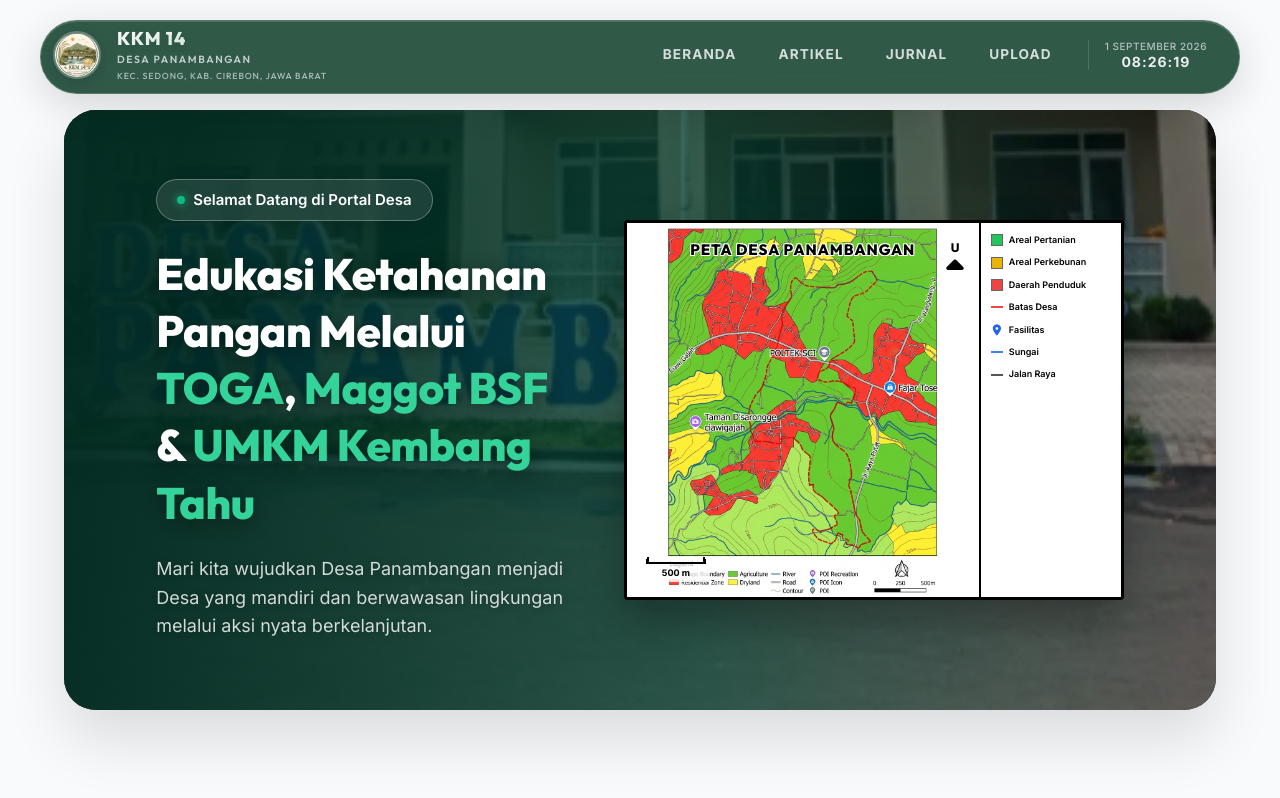
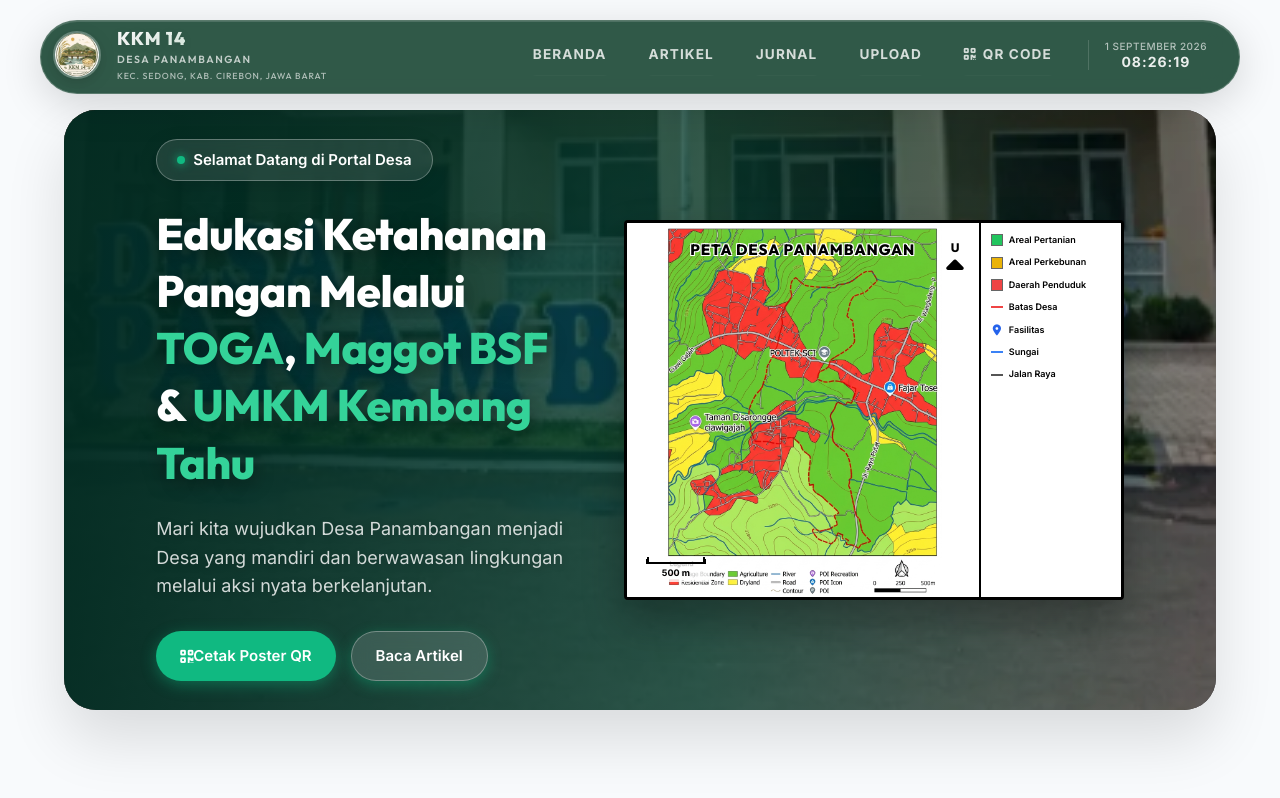
Before and after one commit to kkn14panambangan/web-artikel-panambangan, a Next.js app: page / in a window 1280 px wide. Shown: the top 798 px of the page. Built offline with nearby package versions, Linux system fonts and the light colour scheme; no server answers; the database is empty.

Commit message:
Add links to QR poster in Navbar and Homepage

```diff
--- a/src/app/page.js
+++ b/src/app/page.js
@@ -28,6 +28,14 @@ export default async function Home() {
           <p style={{ maxWidth: '600px', fontSize: 'clamp(15px, 1.8vw, 18px)', lineHeight: 1.6, opacity: 0.9, textShadow: '0 2px 10px rgba(0,0,0,0.3)' }}>
             Mari kita wujudkan Desa Panambangan menjadi Desa yang mandiri dan berwawasan lingkungan melalui aksi nyata berkelanjutan.
           </p>
+          <div style={{ marginTop: '30px', display: 'flex', gap: '15px', flexWrap: 'wrap' }}>
+            <a href="/poster-qr.html" target="_blank" className="btn" style={{ background: '#10b981', color: 'white', border: 'none', boxShadow: '0 4px 15px rgba(16, 185, 129, 0.4)' }}>
+              <i className="fa-solid fa-qrcode"></i> Cetak Poster QR
+            </a>
+            <Link href="/articles" className="btn" style={{ background: 'rgba(255,255,255,0.15)', backdropFilter: 'blur(10px)', color: 'white', border: '1px solid rgba(255,255,255,0.3)' }}>
+              Baca Artikel
+            </Link>
+          </div>
         </div>
 
         <div className="custom-map-board">
--- a/src/components/Navbar.js
+++ b/src/components/Navbar.js
@@ -50,6 +50,7 @@ export default function Navbar() {
             <Link href="/articles" className="nav-link" onClick={() => setIsOpen(false)}>ARTIKEL</Link>
             <Link href="/journals" className="nav-link" onClick={() => setIsOpen(false)}>JURNAL</Link>
             <Link href="/upload" className="nav-link" onClick={() => setIsOpen(false)}>UPLOAD</Link>
+            <a href="/poster-qr.html" target="_blank" rel="noopener noreferrer" className="nav-link" onClick={() => setIsOpen(false)} style={{ display: 'flex', alignItems: 'center', gap: '6px' }}><i className="fa-solid fa-qrcode"></i> QR CODE</a>
             <LiveClock />
           </nav>
         </div>
```
